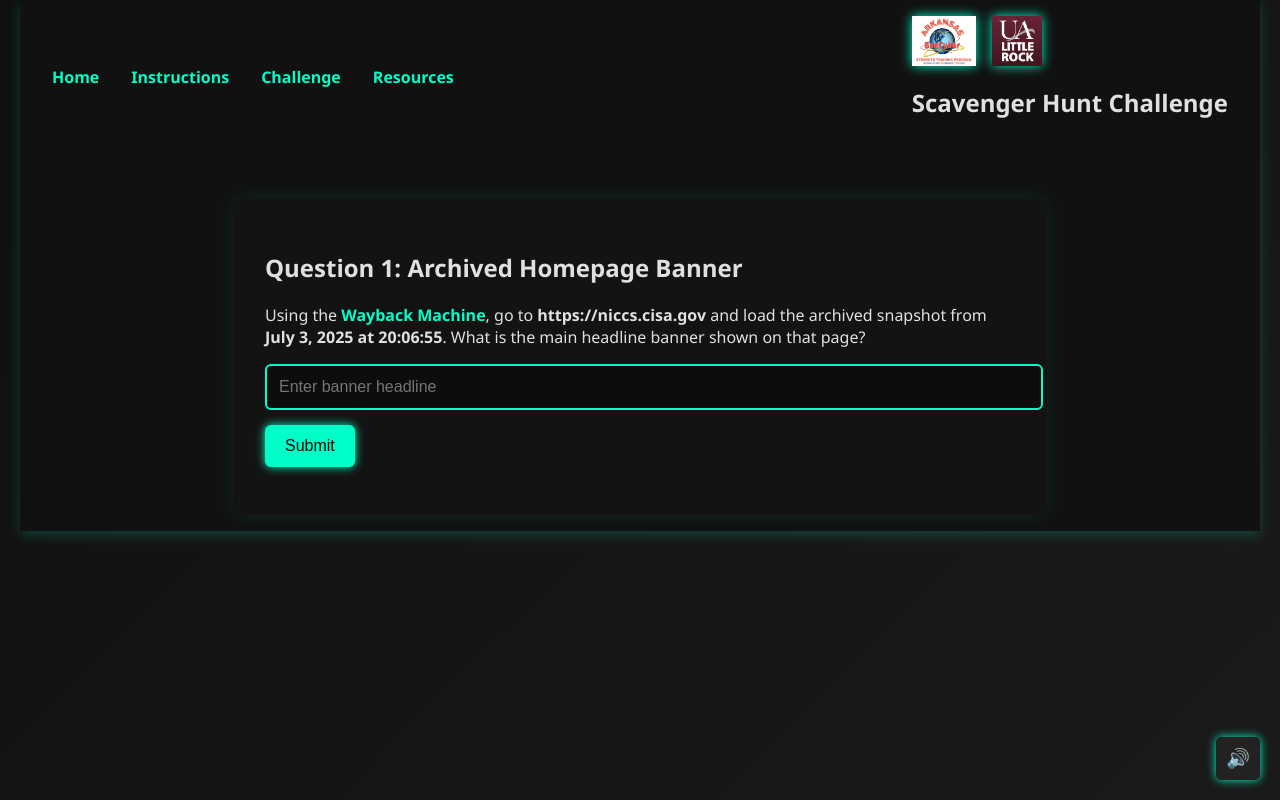
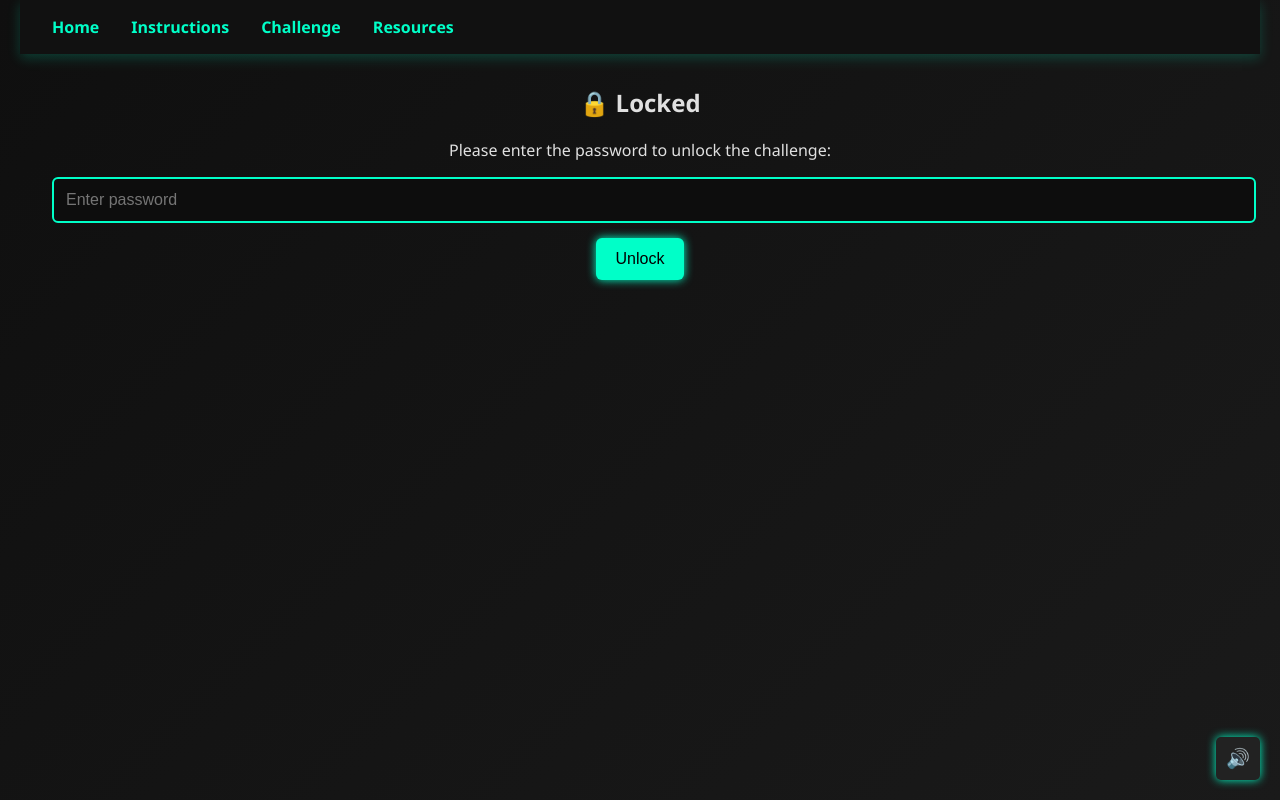
Before and after one commit to CJackson02/Gencyberscavengerhunt, a plain HTML site: page challenge.html in a window 1280 px wide. Drawn offline with Linux system fonts and the light colour scheme.

Commit message:
Update challenge.html

```diff
--- a/challenge.html
+++ b/challenge.html
@@ -37,6 +37,15 @@
       <li><a href="challenge.html">Challenge</a></li>
       <li><a href="resources.html">Resources</a></li>
     </ul>
+  </nav>
+  <div id="cipher-lock" style="text-align: center; margin: 2rem;">
+    <h2>🔒 Locked</h2>
+    <p>Please enter the password to unlock the challenge:</p>
+    <input type="text" id="cipherInput" placeholder="Enter password" />
+    <button onclick="submitPassword()">Unlock</button>
+    <p id="feedback" class="feedback"></p>
+  </div>
+  <div id="challenge-content" style="display:none;">
   <header class="styled-header">
     <div class="logo-title-card">
       <div class="logo-container">
@@ -161,13 +170,13 @@
     </section>
 
   </main>
+
+  <audio id="background-music" src="jamesbondtheme.mp3" autoplay loop></audio>
+  </div>
   <div id="audio-controls">
     <button id="toggle-audio">🔊</button>
   </div>
 
-</div>
-
-  <audio id="background-music" src="jamesbondtheme.mp3" autoplay loop></audio>
   <script>
     document.addEventListener("DOMContentLoaded", function () {
       const audio = document.getElementById("background-music");
@@ -186,5 +195,33 @@
       }
     });
   </script>
+<script>
+  function submitPassword() {
+    const input = document.getElementById("cipherInput").value.trim();
+    const correctPassword = "endgame";
+    const feedback = document.getElementById("feedback");
+
+    if (input === correctPassword) {
+      sessionStorage.setItem("accessGranted", "true");
+      document.getElementById("cipher-lock").style.display = "none";
+      document.getElementById("challenge-content").style.display = "block";
+      feedback.textContent = "✅ Access granted!";
+      feedback.style.color = "green";
+    } else {
+      feedback.textContent = "❌ Incorrect password.";
+      feedback.style.color = "red";
+    }
+  }
+
+  // On load, check if already unlocked
+  window.addEventListener("DOMContentLoaded", () => {
+    if (sessionStorage.getItem("accessGranted") === "true") {
+      document.getElementById("cipher-lock").style.display = "none";
+      document.getElementById("challenge-content").style.display = "block";
+    } else {
+      document.getElementById("challenge-content").style.display = "none";
+    }
+  });
+</script>
 </body>
 </html>
```
